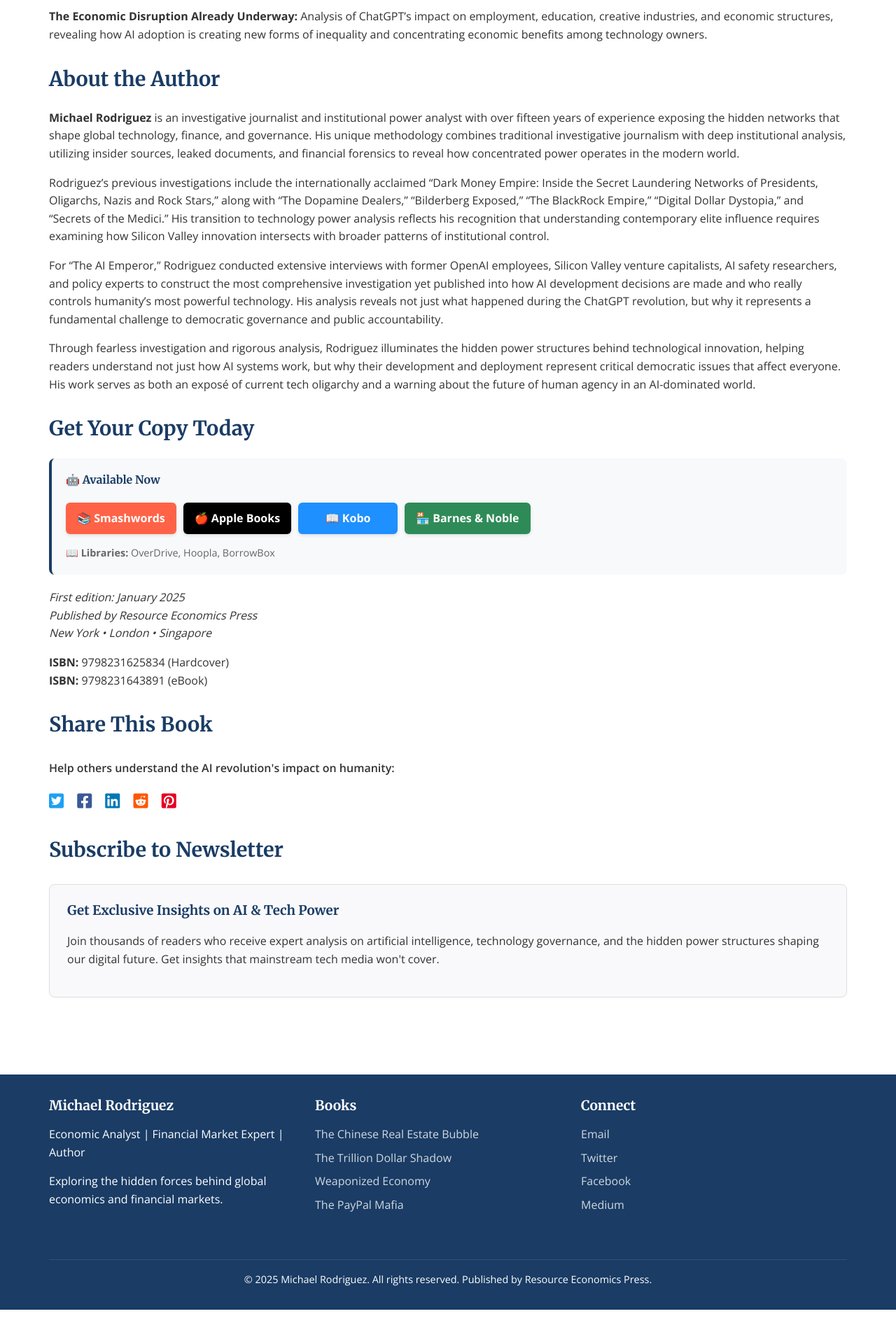
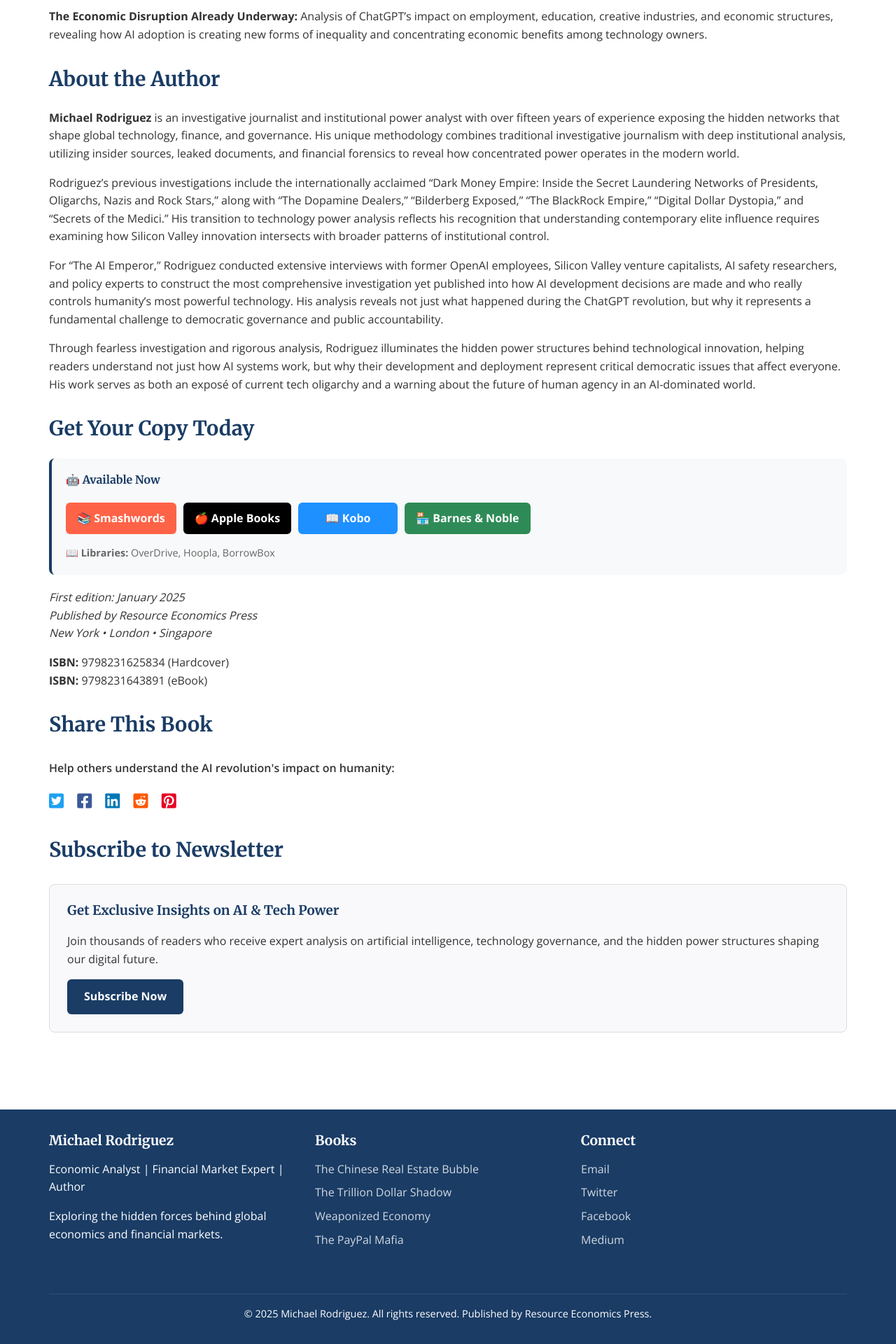
Before and after one commit to Zews123/michael-rodriguez-books, a Jekyll site: the page built from books/Sam_Altman.md, in a window 1280 px wide. Shown: the part 2500-4420 px from the top of the page at 70% size. Built offline with Jekyll 4.4.1, drawn with Linux system fonts in a browser that asks for light colours; before the commit the page ends 4371 px from its top, so only the background shows below that; some of the changed lines change nothing that is shown.

Commit message:
Update Sam_Altman.md

```diff
--- a/books/Sam_Altman.md
+++ b/books/Sam_Altman.md
@@ -10,24 +10,12 @@
 twitter_card: "summary_large_image"
 ---
 
-<script type="application/ld+json">
-{
-  "@context": "https://schema.org",
-  "@type": "Book",
-  "name": "The AI Emperor: Sam Altman and the ChatGPT Revolution That Could Save or Destroy Us",
-  "author": { "@type": "Person", "name": "Michael Rodriguez" },
-  "publisher": "Resource Economics Press",
-  "datePublished": "2025-01-01",
-  "isbn": "9798227128263",
-  "url": "{{ page.canonical_url | default: site.url }}",
-  "image": "{{ site.url }}{{ site.baseurl }}/assets/images/Sam-Altman.webp"
-}
-</script>
+
 
 # The AI Emperor
 ## Sam Altman and the ChatGPT Revolution That Could Save or Destroy Us
 
-<img src="{{ site.baseurl }}/assets/images/Sam-Altman.webp" alt="The AI Emperor: Sam Altman and the ChatGPT Revolution That Could Save or Destroy Us" style="max-width: 300px; margin: 0 auto 20px; display: block;">
+<img src="{{ site.baseurl }}/assets/images/Sam-Altman.webp" alt="The AI Emperor: Sam Altman and the ChatGPT Revolution That Could Save or Destroy Us" width="300" height="400" style="max-width: 300px; margin: 0 auto 20px; display: block;" loading="lazy" decoding="async">
 
 *By Michael Rodriguez*
 
@@ -105,48 +93,13 @@
 </div>
 
 <style>
-.book-btn {
-  background-color: #1a3c65;
-  color: white;
-  padding: 10px 16px;
-  border-radius: 6px;
-  text-decoration: none;
-  font-weight: bold;
-  display: inline-block;
-  text-align: center;
-  min-width: 110px;
-  transition: transform 0.2s ease, box-shadow 0.2s ease;
-  box-shadow: 0 2px 4px rgba(0,0,0,0.1);
-}
-
-.book-btn:hover {
-  transform: translateY(-1px);
-  box-shadow: 0 4px 8px rgba(0,0,0,0.15);
-  text-decoration: none;
-  color: white;
-}
-
-.book-btn-apple { background-color: #000; }
-.book-btn-apple:hover { background-color: #333; }
-
-.book-btn-kobo { background-color: #1e90ff; }
-.book-btn-kobo:hover { background-color: #1c7ed6; }
-
-.book-btn-smash { background-color: #ff6347; }
-.book-btn-smash:hover { background-color: #e55347; }
-
-.book-btn-bn { background-color: #2e8b57; }
-.book-btn-bn:hover { background-color: #228b22; }
-
-@media (max-width: 768px) {
-  .book-buttons {
-    flex-direction: column;
-  }
-  .book-btn {
-    width: 100%;
-    margin-bottom: 5px;
-  }
-}
+.book-btn{background:#1a3c65;color:white;padding:10px 16px;border-radius:6px;text-decoration:none;font-weight:bold;display:inline-block;text-align:center;min-width:110px}
+.book-btn:hover{text-decoration:none;color:white}
+.book-btn-apple{background:#000}
+.book-btn-kobo{background:#1e90ff}
+.book-btn-smash{background:#ff6347}
+.book-btn-bn{background:#2e8b57}
+@media (max-width:768px){.book-buttons{flex-direction:column}.book-btn{width:100%;margin-bottom:5px}}
 </style>
 
 *First edition: January 2025*
@@ -181,6 +134,6 @@
 
 <div style="background-color: #f9f9fb; padding: 25px; border-radius: 8px; margin: 30px 0; border: 1px solid #ddd;">
   <h3 style="margin-top: 0; color: #1a3c65;">Get Exclusive Insights on AI & Tech Power</h3>
-  <p>Join thousands of readers who receive expert analysis on artificial intelligence, technology governance, and the hidden power structures shaping our digital future. Get insights that mainstream tech media won't cover.</p>
-  <script async data-uid="b2a1614bc4" src="https://michael-rodriguez.kit.com/b2a1614bc4/index.js"></script>
+  <p>Join thousands of readers who receive expert analysis on artificial intelligence, technology governance, and the hidden power structures shaping our digital future.</p>
+  <a href="https://michael-rodriguez.kit.com/b2a1614bc4" target="_blank" rel="noopener noreferrer" style="background:#1a3c65;color:white;padding:12px 24px;border-radius:6px;text-decoration:none;font-weight:bold;display:inline-block">Subscribe Now</a>
 </div>
```
